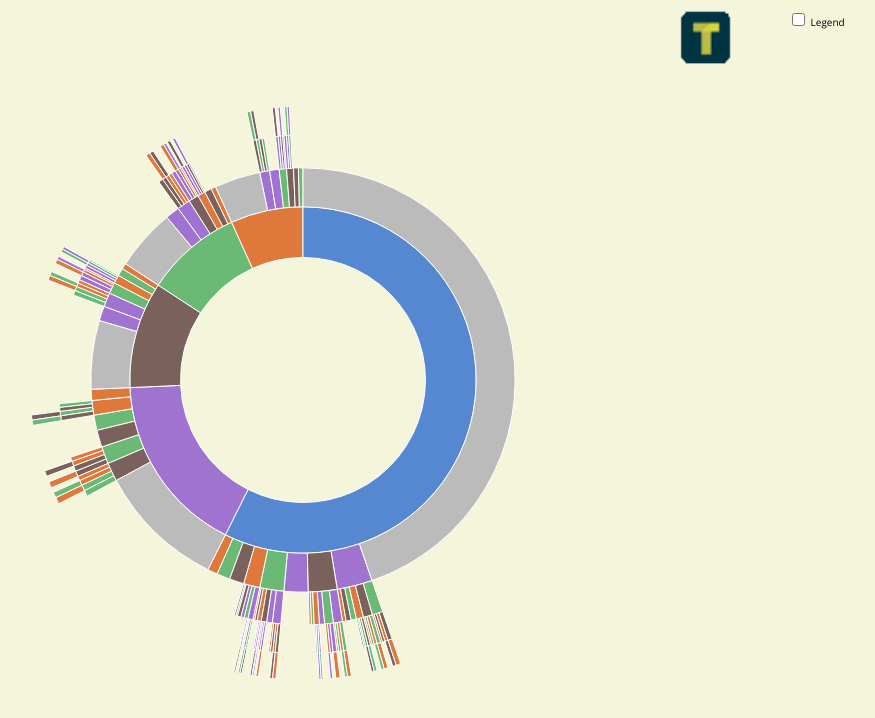
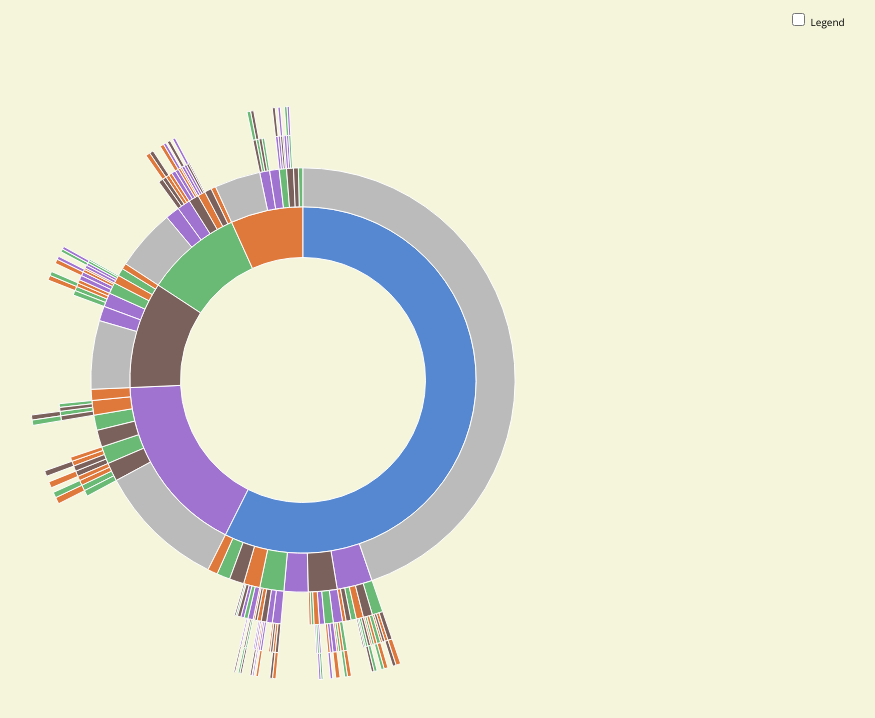
Before and after one commit to lluviaHR/vis, a plain HTML site: page sunburstCreativesSequence/index.html in a window 1280 px wide. Shown: the whole page, without its empty margins (80-955 px from the left). Drawn offline with nearby package versions, Linux system fonts and the light colour scheme.

Commit message:
Removed Icon from index.html

```diff
--- a/sunburstCreativesSequence/index.html
+++ b/sunburstCreativesSequence/index.html
@@ -28,5 +28,4 @@
       d3.select(self.frameElement).style("height", "700px");
   </script>
   </body>
-  <div style="float: right top;"><IMG HEIGHT="55" WIDTH="55"SRC="TapadTIcon.gif"></div>
 </html>
```
